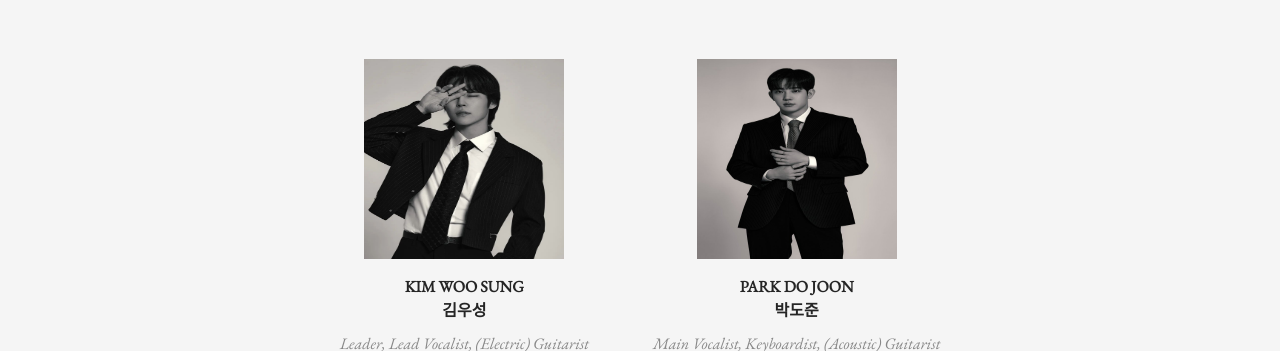
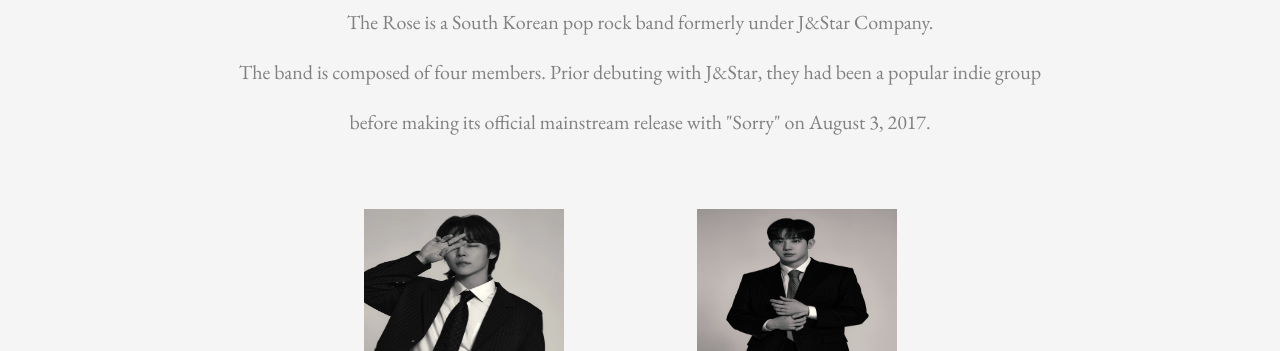
Before and after one commit to chamraine/The-Rose, a plain HTML site: page about.html in a window 1280 px wide. Shown: the part 749-1100 px from the top of the page. Drawn offline with nearby package versions, Linux system fonts and the light colour scheme.

Commit message:
Initial commit 4.0

```diff
--- a/about.html
+++ b/about.html
@@ -49,6 +49,7 @@
 <div class="container-about">
   <div class="header">
     <h1>Members</h1>
+    <p style="color: grey;">The Rose is a South Korean pop rock band formerly under J&Star Company.<br>The band is composed of four members. Prior debuting with J&Star, they had been a popular indie group <br> before making its official mainstream release with "Sorry" on August 3, 2017.</p>
   </div>
   <div class="sub-container">
     <div class="teams"> <img src="Resources/woosung.jpeg" alt="">
```
Also changed, not shown: 1 other file.
